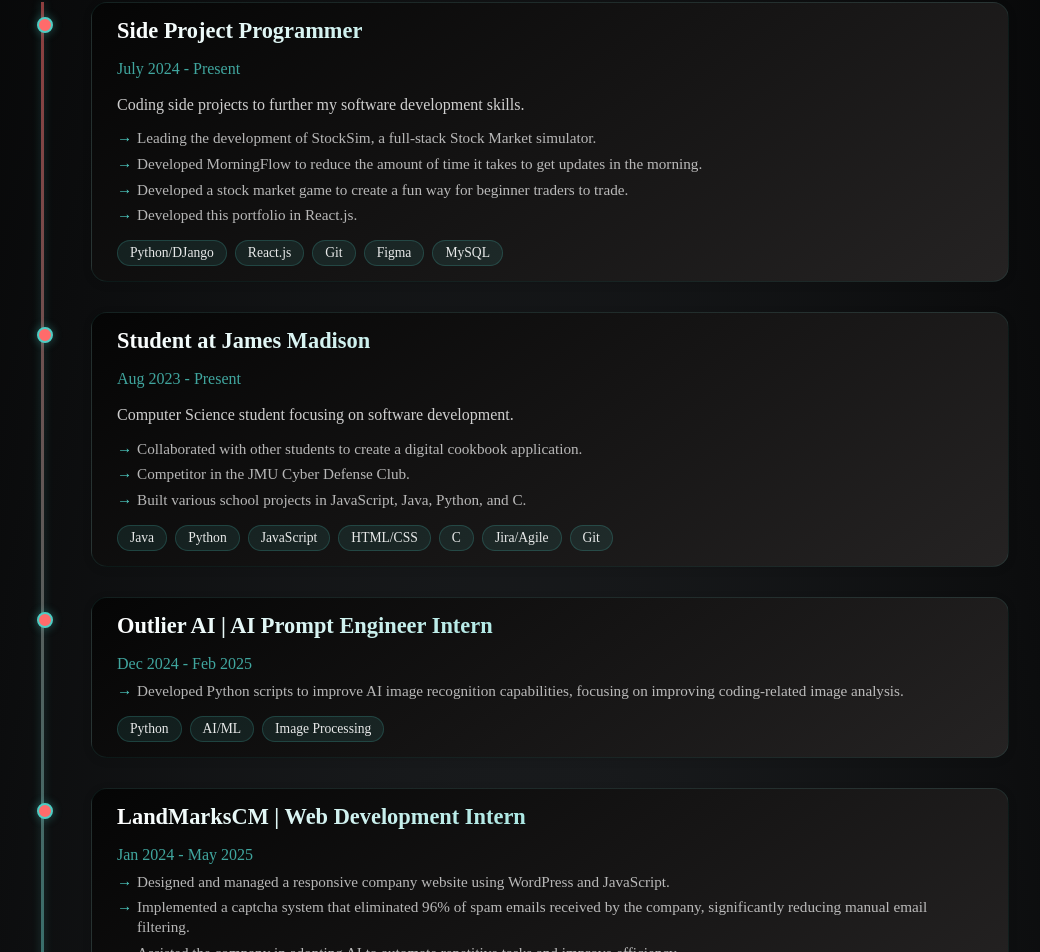
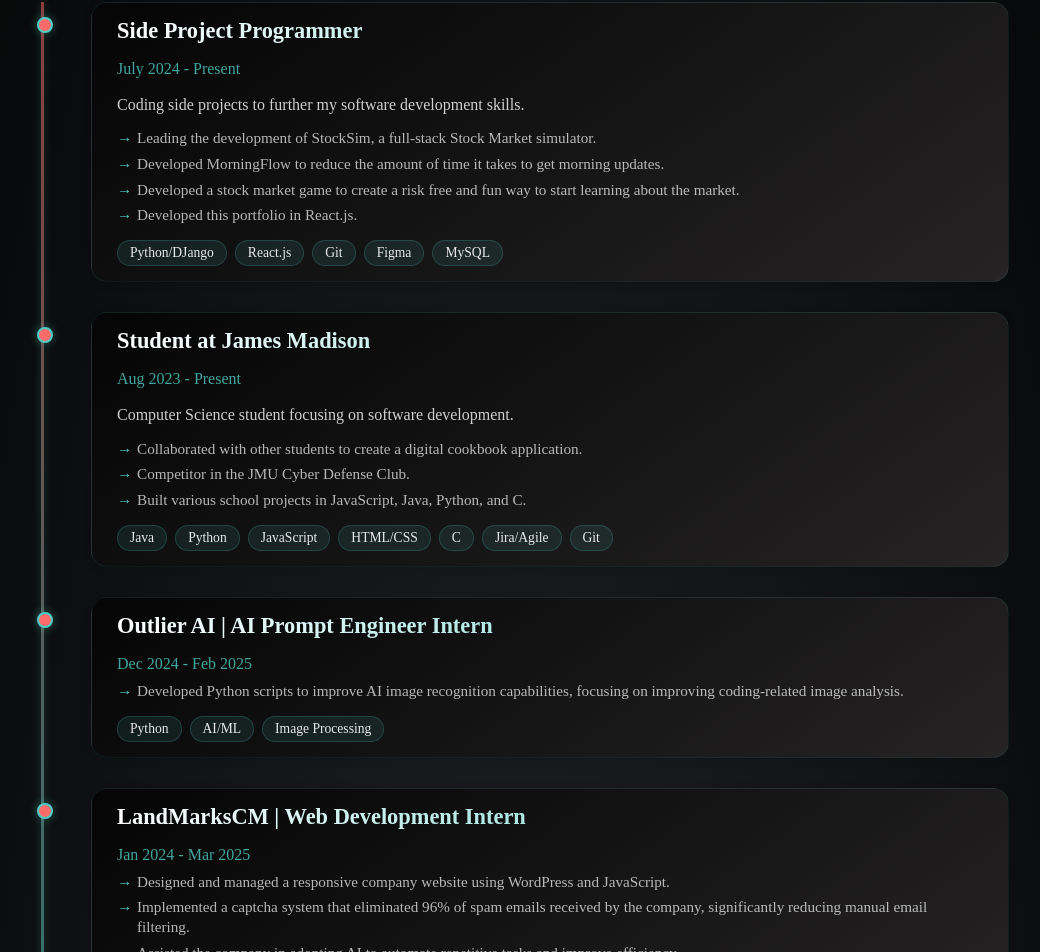
Before and after one commit to MichaelAho1/Portfolio, a React (Vite) app: page / in a window 1280 px wide. Shown: the part 789-1741 px from the top of the page, without its empty margins (115-1155 px from the left). Built offline with nearby package versions, Linux system fonts and the light colour scheme; no server answers.

Commit message:
fixed some typos and redid my descriptions

```diff
--- a/src/components/timeline/timeline.jsx
+++ b/src/components/timeline/timeline.jsx
@@ -15,8 +15,8 @@
             </p>
             <ul>
               <li>Leading the development of StockSim, a full-stack Stock Market simulator.</li>
-              <li>Developed MorningFlow to reduce the amount of time it takes to get updates in the morning.</li>
-              <li>Developed a stock market game to create a fun way for beginner traders to trade.</li>
+              <li>Developed MorningFlow to reduce the amount of time it takes to get morning updates.</li>
+              <li>Developed a stock market game to create a risk free and fun way to start learning about the market.</li>
               <li>Developed this portfolio in React.js.</li>
             </ul>
             <div className="timeline-tech">
@@ -73,7 +73,7 @@
         <article className="timeline-item">
           <div className="timeline-content">
             <h3>LandMarksCM | Web Development Intern</h3>
-            <p className="timeline-time">Jan 2024 - May 2025</p>
+            <p className="timeline-time">Jan 2024 - Mar 2025</p>
             <ul>
               <li>Designed and managed a responsive company website using WordPress and JavaScript.</li>
               <li>Implemented a captcha system that eliminated 96% of spam emails received by the company, significantly reducing manual email filtering.</li>
```
